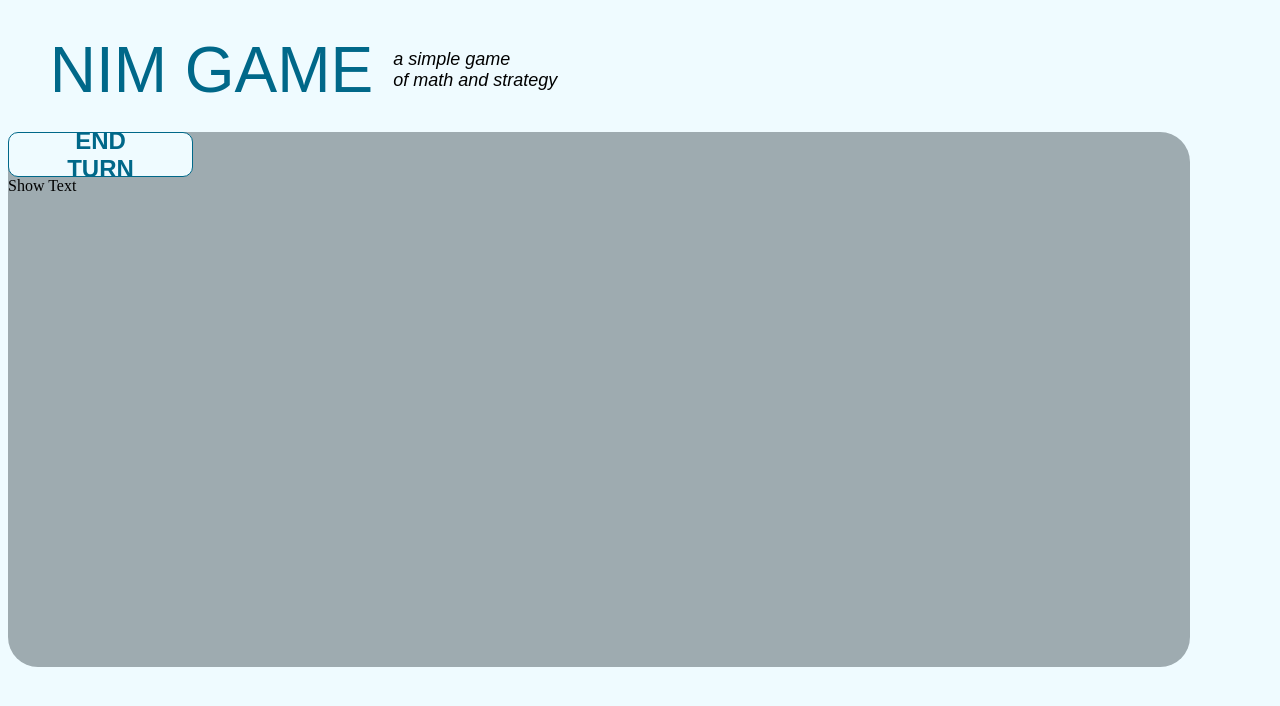
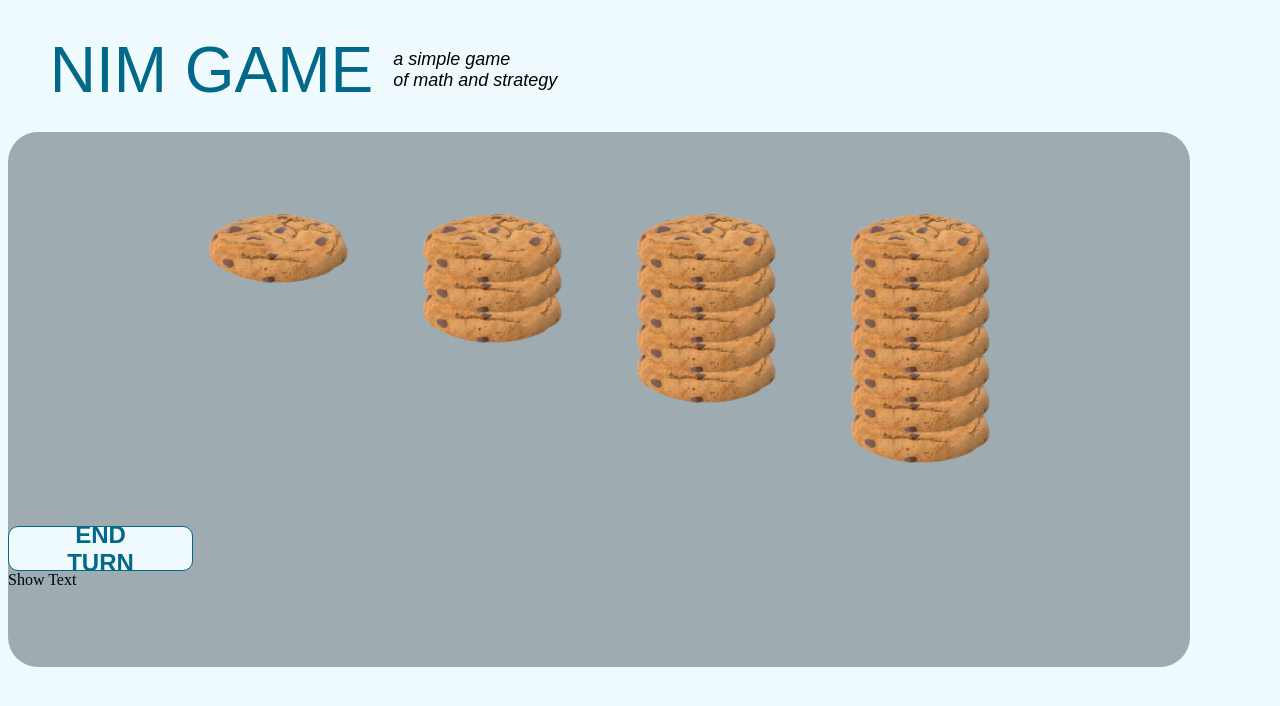
Before and after one commit to PorthWenny/nim-game-web, a React (Vite) app: page / in a window 1280 px wide. Shown: the top 706 px of the page. Built offline with nearby package versions, Linux system fonts and the light colour scheme; a web font is replaced by a local one.

Commit message:
Update components for the game.

```diff
--- a/package.json
+++ b/package.json
@@ -10,6 +10,9 @@
     "preview": "vite preview"
   },
   "dependencies": {
+    "@emotion/react": "^11.11.4",
+    "@emotion/styled": "^11.11.5",
+    "@mui/material": "^5.15.16",
     "react": "^18.2.0",
     "react-dom": "^18.2.0"
   },
--- a/src/App.jsx
+++ b/src/App.jsx
@@ -1,4 +1,5 @@
 import { useState } from 'react';
+import { Stack, Box } from '@mui/material';
 import './styles.css'
 
 function App() {
@@ -11,6 +12,16 @@ function App() {
 
   function endTurn() {
     alert('Button clicked.');
+  }
+
+  function changeCookieState() {
+    alert('Cookie state changed.');
+  }
+
+  function Cookie() {
+    return (
+      <img src="cookie-normal.png" alt="cookie" className="cookie-img"/>
+    )
   }
 
   return (
@@ -26,6 +37,59 @@ function App() {
       </div>
 
       <div className="game-box">
+        <div className="cookie-stacks">
+          <div className="slot-1" onClick={changeCookieState}>
+          <Stack
+            justifyContent="center"
+            alignItems="flex-start"
+            spacing={-23}
+          >
+            <Box><Cookie /></Box>
+          </Stack>
+          </div>
+
+          <div className="slot-2" onClick={changeCookieState}>
+          <Stack
+            justifyContent="center"
+            alignItems="flex-start"
+            spacing={-23}
+          >
+            <Box style={{ zIndex: 3 }}><Cookie /></Box>
+            <Box style={{ zIndex: 2 }}><Cookie /></Box>
+            <Box style={{ zIndex: 1 }}><Cookie /></Box>
+          </Stack>
+          </div>
+
+          <div className="slot-3" onClick={changeCookieState}>
+          <Stack
+            justifyContent="center"
+            alignItems="flex-start"
+            spacing={-23}
+          >
+            <Box style={{ zIndex: 5 }}><Cookie /></Box>
+            <Box style={{ zIndex: 4 }}><Cookie /></Box>
+            <Box style={{ zIndex: 3 }}><Cookie /></Box>
+            <Box style={{ zIndex: 2 }}><Cookie /></Box>
+            <Box style={{ zIndex: 1 }}><Cookie /></Box>
+          </Stack>
+          </div>
+
+          <div className="slot-4" onClick={changeCookieState}>
+          <Stack
+            justifyContent="center"
+            alignItems="flex-start"
+            spacing={-23}
+          >
+            <Box style={{ zIndex: 7 }}><Cookie /></Box>
+            <Box style={{ zIndex: 6 }}><Cookie /></Box>
+            <Box style={{ zIndex: 5 }}><Cookie /></Box>
+            <Box style={{ zIndex: 4 }}><Cookie /></Box>
+            <Box style={{ zIndex: 3 }}><Cookie /></Box>
+            <Box style={{ zIndex: 2 }}><Cookie /></Box>
+            <Box style={{ zIndex: 1 }}><Cookie /></Box>
+          </Stack>
+          </div>
+        </div>
 
         <button className="turn-button" onClick={endTurn}>
           END TURN
@@ -34,7 +98,7 @@ function App() {
         <div className="show-button" onClick={toggleVisibility}>
         {isVisible ? 'Hide Text' : 'Show Text'}
         </div>
-      {isVisible && <p> i love porn yum yum. </p>}
+      {isVisible && <p> Text Shown (placeholder for best play text.) </p>}
       </div>
     </>
   )
--- a/src/styles.css
+++ b/src/styles.css
@@ -48,6 +48,25 @@ body {
     background: #9EABB0;
 }
 
+.cookie-stacks {
+    display: flex;
+    flex-direction: row;
+    justify-content: center;
+    align-items: flex-start
+}
+.cookie-img {
+    display: flex;
+    width: 214px;
+    height: auto;
+    padding: 0;
+    margin: 0;
+}
+
+.slot-1, .slot-2 {
+    display: flex;
+    flex-direction: column;
+}
+
 .turn-button {
     display: flex;
     width: 185px;
```
Also changed, not shown: public/cookie-normal.png (added), 1 other file (tests, documents, lock files or other folders).
